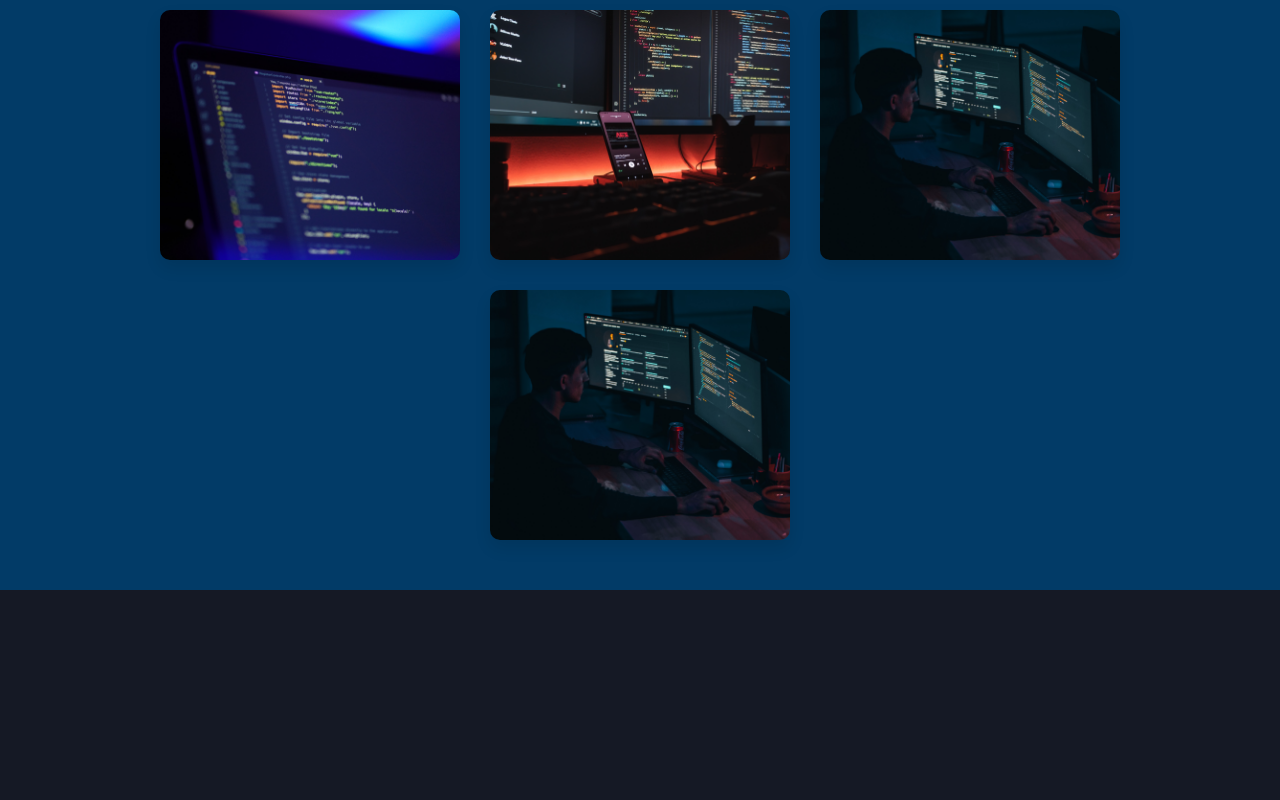
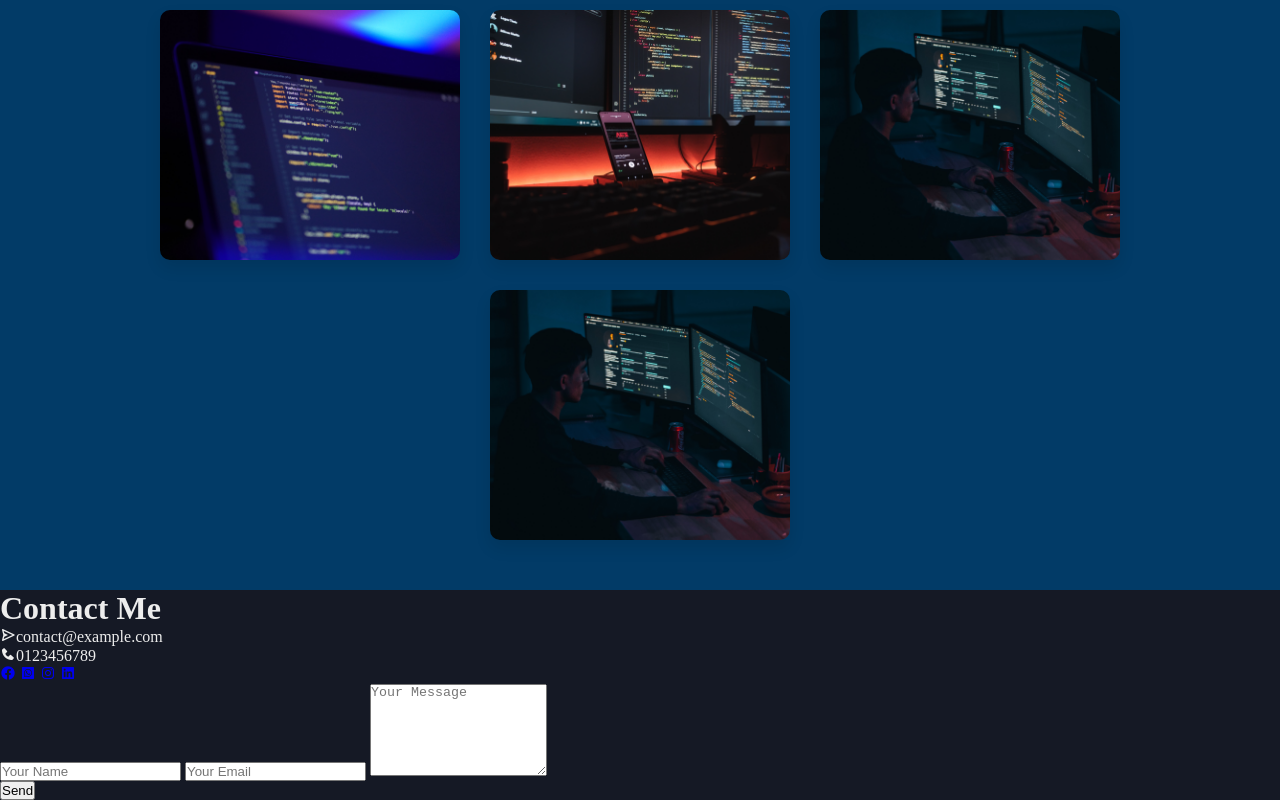
Before and after one commit to praween-imalsha/Portfolio, a plain HTML site: page index.html in a window 1280 px wide. Shown: the part 2214-3014 px from the top of the page. Before the commit the page ends 2804 px from the top, so only its background shows below. Drawn offline with nearby package versions, Linux system fonts and the light colour scheme.

Commit message:
contact section

```diff
--- a/index.html
+++ b/index.html
@@ -475,7 +475,7 @@
     }
 
     .portfolio-content .row:hover .layer {
-      opacity: 1;
+      opacity:1;
     }
 
     .portfolio-content .layer h5 {
@@ -647,7 +647,36 @@
   </div>
 </section>
 
-<section id="Assigment"></section>
+<section id="Assigment">
+
+</section>
+<div id="contact">
+  <div class="container">
+    <div class="row">
+      <div class="contact-left">
+        <h1 class="sub-title">Contact Me</h1>
+        <p><i class='bx bx-send' ></i>contact@example.com</p>
+        <p><i class='bx bxs-phone' ></i>0123456789</p>
+        <div class="social-icons">
+          <a href="#"><i class='bx bxl-facebook-circle'></i></a>
+          <a href="#"><i class='bx bxl-whatsapp-square' ></i></a>
+          <a href="#"><i class='bx bxl-instagram' ></i></a>
+          <a href="#"><i class='bx bxl-linkedin-square' ></i></a>
+        </div>
+      </div>
+      <div class="contact-right">
+        <form>
+          <input type="text" name="Name" placeholder="Your Name" required>
+          <input type="email" name="email" placeholder="Your Email" required>
+          <textarea name="Message" rows="6" placeholder="Your Message"></textarea>
+
+        </form>
+        <button class="btn">Send</button>
+      </div>
+
+    </div>
+  </div>
+</div>
 <script src="style.js"></script>
 </body>
 </html>
```
